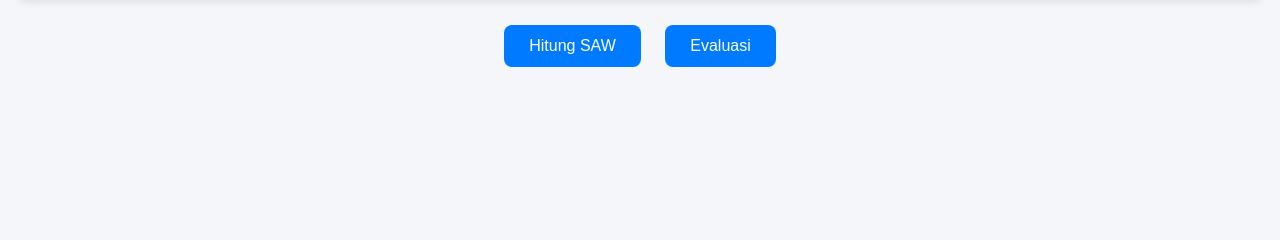
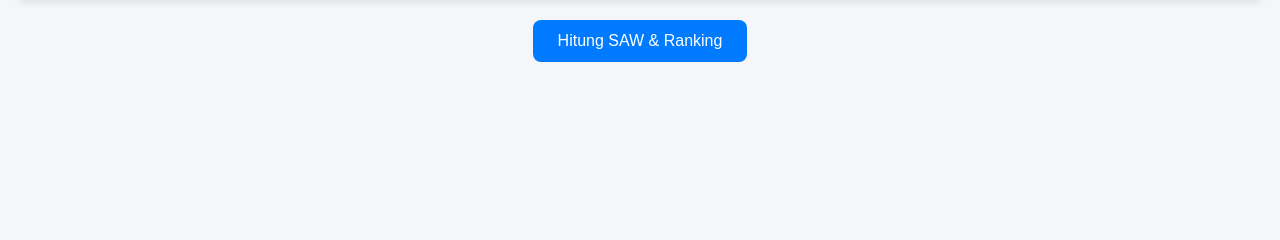
Before and after one commit to Megaputri17/SPK_PenentuanJurusan, a PHP site: page / in a window 1280 px wide. Shown: the part 166-406 px from the top of the page. Run offline with PHP 8.4, Linux system fonts and the light colour scheme; data that the repository does not hold is empty.

Commit message:
Update index.php

```diff
--- a/Pertemuan 6/spk_jurusan/index.php
+++ b/Pertemuan 6/spk_jurusan/index.php
@@ -25,7 +25,6 @@
             border-collapse: collapse;
             background: white;
             box-shadow: 0 2px 8px rgba(0, 0, 0, 0.1);
-            margin-bottom: 15px;
         }
 
         th {
@@ -48,8 +47,8 @@
         }
 
         button {
-            display: inline-block;
-            margin: 10px;
+            display: block;
+            margin: 20px auto;
             padding: 12px 25px;
             font-size: 16px;
             background: #007BFF;
@@ -75,9 +74,8 @@
             box-shadow: 0 2px 6px rgba(0, 0, 0, 0.1);
         }
 
-        .highlight {
-            background: #d4edda !important;
-            font-weight: bold;
+        ol {
+            padding-left: 20px;
         }
     </style>
 </head>
@@ -88,6 +86,7 @@
 
     <?php
     include 'koneksi.php';
+
     $res = mysqli_query($conn, "SELECT * FROM siswa");
     $rows = mysqli_fetch_all($res, MYSQLI_ASSOC);
     ?>
@@ -119,29 +118,22 @@ $rows = mysqli_fetch_all($res, MYSQLI_ASSOC);
         <?php endforeach; ?>
     </table>
 
-<center>
-<button onclick="hitungSAW()">Hitung SAW</button>
-<button onclick="evaluasi()">Evaluasi</button>
-</center>
+    <button onclick="hitungSAW()">Hitung SAW & Ranking</button>
 
     <div id="hasil"></div>
 
     <script>
-
-// ============================
-// HITUNG SAW
-// ============================
         function hitungSAW() {
             fetch('hitung_saw.php')
                 .then(res => res.json())
                 .then(data => {
 
-        let html = '<h2>Hasil Ranking SAW</h2>';
+                    let html = '<h2>Hasil Rekomendasi Jurusan</h2>';
 
                     for (let id_siswa in data.data) {
 
                         html += `<div class="card">`;
-            html += `<h3>Siswa ID: ${id_siswa}</h3>`;
+                        html += '<h3>Siswa ID: ' + id_siswa + '</h3>';
                         html += '<ol>';
 
                         data.data[id_siswa].forEach(item => {
@@ -151,65 +143,15 @@ function hitungSAW() {
                             </li>`;
                         });
 
-            html += '</ol></div>';
+                        html += '</ol>';
+                        html += `</div>`;
                     }
 
                     document.getElementById('hasil').innerHTML = html;
                 });
         }
-
-// ============================
-// EVALUASI
-// ============================
-function evaluasi() {
-    fetch('evaluasi.php')
-    .then(res => res.json())
-    .then(data => {
-
-        let html = '<h2>Evaluasi Sistem</h2>';
-
-        html += `
-        <div class="card">
-            <p><b>Spearman Correlation:</b> ${data.spearman}</p>
-            <p><b>Akurasi Top-1:</b> ${data.akurasi_top1}%</p>
-            <p><b>Akurasi Top-2:</b> ${data.akurasi_top2}%</p>
-            <p><b>Akurasi Top-3:</b> ${data.akurasi_top3}%</p>
-            <p><b>Total Data:</b> ${data.total_data}</p>
-        </div>
-        `;
-
-        html += '<h2>Detail Ranking per Siswa</h2>';
-
-        for (let id in data.detail) {
-
-            html += `<div class="card">`;
-            html += `<h3>Siswa ID: ${id}</h3>`;
-
-            html += `
-            <table>
-                <tr>
-                    <th>Jurusan</th>
-                    <th>Ranking</th>
-                </tr>
-            `;
-
-            data.detail[id].forEach(item => {
-                html += `
-                <tr ${item.ranking == 1 ? 'class="highlight"' : ''}>
-                    <td>${item.nama_alternatif}</td>
-                    <td>${item.ranking}</td>
-                </tr>
-                `;
-            });
-
-            html += `</table></div>`;
-        }
-
-        document.getElementById('hasil').innerHTML = html;
-    });
-}
-
     </script>
 
 </body>
+
 </html>
```
Lines whose indentation alone changed are shown as unchanged.
